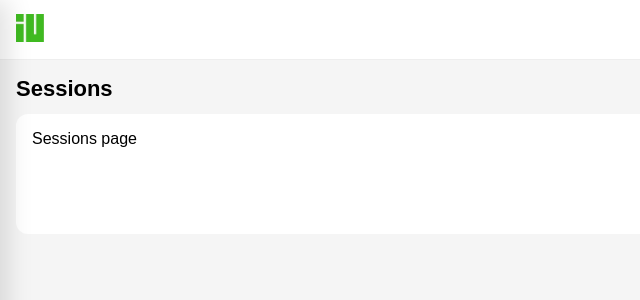
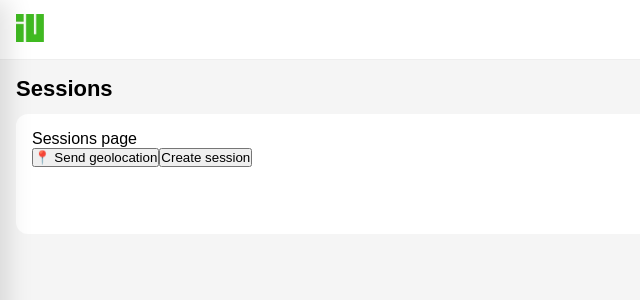
Before and after one commit to Night-Pizza/SPOT, a React (Vite) app in the folder frontend/: page /sessions in a window 1280 px wide. Shown: the top 300 px of the page, without its empty margins (0-640 px from the left). Built offline with nearby package versions, Linux system fonts and the light colour scheme; no server answers.

Commit message:
created: collection of user geolocation, dummy session creation logic, api for creating session

```diff
--- /dev/null
+++ b/frontend/src/api/Session.ts
@@ -0,0 +1,22 @@
+const API_BASE_URL = import.meta.env.VITE_API_BASE_URL || '/api';
+
+interface CreateSessionProps {
+    title: string;
+    password: string;
+    latitude: number;
+    longitude: number;
+    allowedRadius: number;
+    validationTypes: string[];
+}
+
+
+export async function createSession(data: CreateSessionProps) {
+  const response = await fetch(`${API_BASE_URL}/session/create`, { // Скорректировал путь на /session/create
+    method: 'POST',
+    headers: { 'Content-Type': 'application/json' },
+    body: JSON.stringify(data),
+  });
+
+  if (!response.ok) throw new Error('Error creating session');
+  return response.json();
+}
--- /dev/null
+++ b/frontend/src/components/GeolocationButton.tsx
@@ -0,0 +1,24 @@
+import { useGeolocation } from '../hooks/Geolocation';
+
+interface GeoButtonProps {
+  onLocationSuccess: (coords: { lat: number; long: number }) => void;
+}
+
+export default function GeoButton({ onLocationSuccess }: GeoButtonProps) {
+  const { getPosition, loading } = useGeolocation();
+
+  const handleClick = async () => {
+    try {
+      const coords = await getPosition();
+      onLocationSuccess(coords);
+    } catch (e) {
+      console.error(e);
+    }
+  };
+
+  return (
+    <button onClick={handleClick} disabled={loading}>
+      {loading ? 'Sending...' : '📍 Send geolocation'}
+    </button>
+  );
+}
--- /dev/null
+++ b/frontend/src/hooks/Geolocation.ts
@@ -0,0 +1,36 @@
+import { useState } from 'react';
+
+export const useGeolocation = () => {
+  const [loading, setLoading] = useState(false);
+  const [error, setError] = useState<string | null>(null);
+
+  const getPosition = (): Promise<{ lat: number; long: number }> => {
+    return new Promise((resolve, reject) => {
+      if (!navigator.geolocation) {
+        reject(new Error('Geolocation not supported'));
+        return;
+      }
+
+      setLoading(true);
+      setError(null);
+
+      navigator.geolocation.getCurrentPosition(
+        (position) => {
+          setLoading(false);
+          resolve({
+            lat: position.coords.latitude,
+            long: position.coords.longitude,
+          });
+        },
+        (err) => {
+          setLoading(false);
+          setError(err.message);
+          reject(err);
+        },
+        { enableHighAccuracy: true, timeout: 10000 }
+      );
+    });
+  };
+
+  return { getPosition, loading, error };
+};
--- a/frontend/src/pages/Sessions.tsx
+++ b/frontend/src/pages/Sessions.tsx
@@ -1,9 +1,46 @@
+import { useState } from 'react';
 import AppShell from '../components/AppShell';
+import GeolocationButton from '../components/GeolocationButton';
+import { createSession } from '../api/Session';
+
 
 export default function SessionsPage() {
+    const [title, setTitle] = useState('');
+    const [password, setPassword] = useState('');
+    const [allowedRadius, setAllowedRadius] = useState('');
+    const [validationTypes, setValidationTypes] = useState<string[]>([]);
+    const [coords, setCoords] = useState<{ lat: number; long: number } | null>(null);
+
+    const handleCreateSession = async () => {
+        const sessionData = {
+            title: title || "Default Session Name",
+            password: password || "1234",
+            latitude: coords?.lat ?? 0.0,
+            longitude: coords?.long ?? 0.0,
+            allowedRadius: parseInt(allowedRadius) || 100,
+            validationTypes: validationTypes.length > 0 ? validationTypes : ["GPS"]
+        };
+        try {
+            const response = await createSession(sessionData);
+            console.log(response);
+        } catch (error) {
+            if (error instanceof Error) {
+            console.error(`Failed to create session: ${error.message}`);
+            } else {
+            console.error("An unexpected error occurred");
+            }
+        };
+    }
+
     return (
         <AppShell title="Sessions">
             <p>Sessions page</p>
+            <GeolocationButton onLocationSuccess={(coords) => setCoords(coords)} />
+            <button
+                onClick={handleCreateSession}
+            >
+                Create session
+            </button>
         </AppShell>
     );
 }
```
